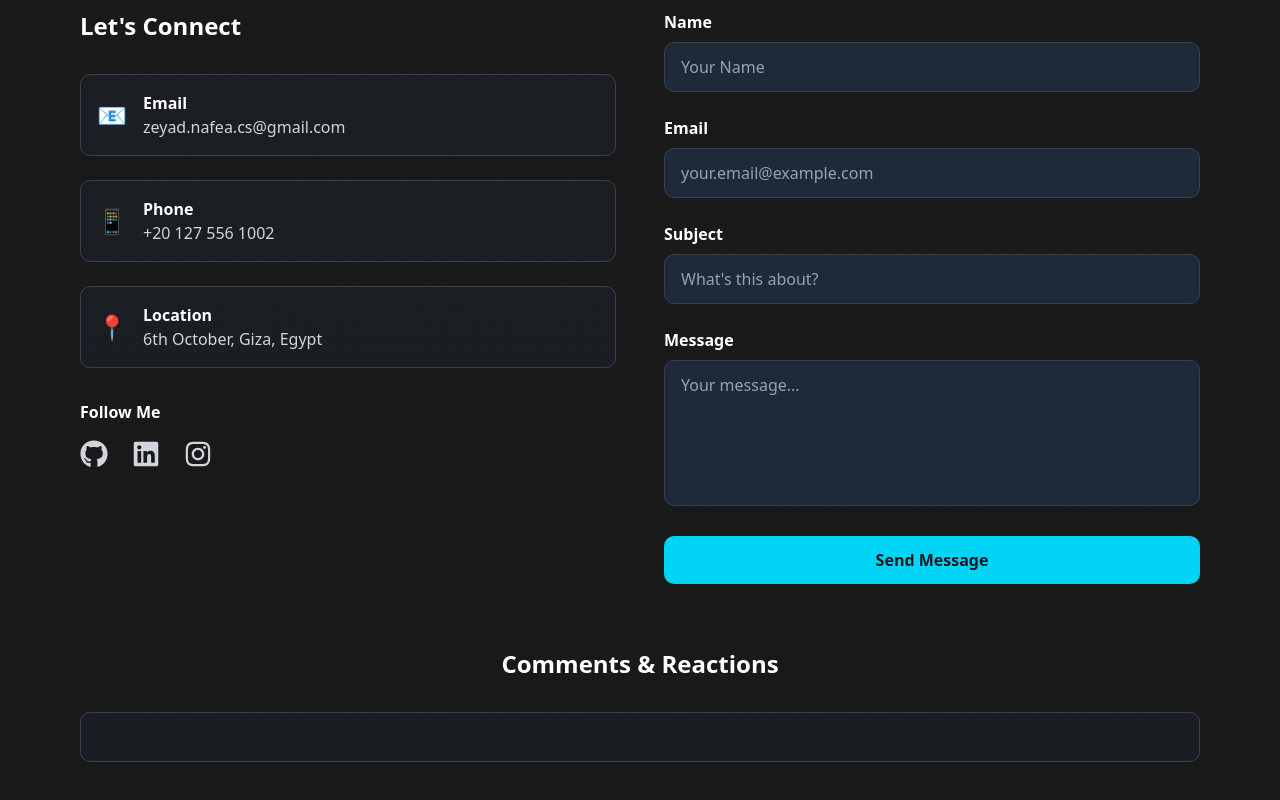
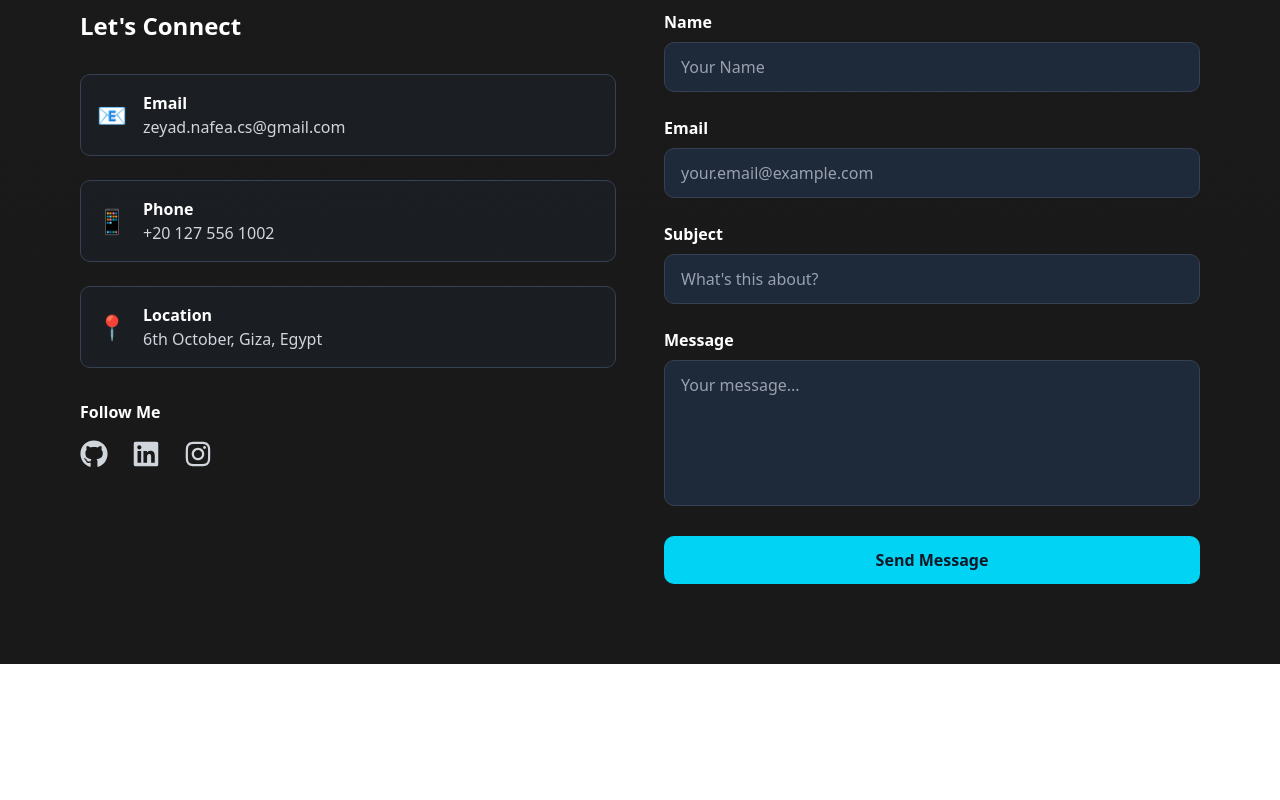
Before and after one commit to Zeyad-nafea/portfolio-website, a Next.js app: page / in a window 1280 px wide. Shown: the part 4782-5582 px from the top of the page. After the commit the page ends 5446 px from the top, so only its background shows below. Built offline with nearby package versions, Linux system fonts and the light colour scheme.

Commit message:
Update ContactSection.jsx

```diff
--- a/components/sections/ContactSection.jsx
+++ b/components/sections/ContactSection.jsx
@@ -1,7 +1,7 @@
 "use client";
 
 import { motion } from "framer-motion";
-import { useState, useEffect } from "react";
+import { useState } from "react";
 import Socials from "@/components/ui/socials";
 
 const ContactSection = () => {
@@ -14,37 +14,6 @@
 
   const [isSubmitting, setIsSubmitting] = useState(false);
   const [submitStatus, setSubmitStatus] = useState(null);
-
-  // Load Giscus comments
-useEffect(() => {
-  const script = document.createElement('script');
-  script.src = 'https://giscus.app/client.js';
-  script.setAttribute('data-repo', 'Zeyad-nafea/portfolio-website');
-  script.setAttribute('data-repo-id', 'R_kgDOPsRatg');
-  script.setAttribute('data-category', 'General');
-  script.setAttribute('data-category-id', 'DIC_kwDOPsRats4CvKO8');
-  script.setAttribute('data-mapping', 'pathname');
-  script.setAttribute('data-strict', '0');
-  script.setAttribute('data-reactions-enabled', '1');
-  script.setAttribute('data-emit-metadata', '0');
-  script.setAttribute('data-input-position', 'bottom'); // Changed from 'top' to 'bottom'
-  script.setAttribute('data-theme', 'dark');
-  script.setAttribute('data-lang', 'en');
-  script.setAttribute('data-loading', 'lazy');
-  script.crossOrigin = 'anonymous';
-  script.async = true;
-
-  const giscusContainer = document.getElementById('giscus-container');
-  if (giscusContainer) {
-    giscusContainer.appendChild(script);
-  }
-
-  return () => {
-    if (giscusContainer && script.parentNode) {
-      giscusContainer.removeChild(script);
-    }
-  };
-}, []);
 
   const handleChange = (e) => {
     setFormData({
@@ -126,7 +95,7 @@
         </p>
       </motion.div>
 
-      <div className="grid grid-cols-1 lg:grid-cols-2 gap-12 mb-16">
+      <div className="grid grid-cols-1 lg:grid-cols-2 gap-12">
         {/* Contact Information */}
         <motion.div
           initial={{ opacity: 0, x: -30 }}
@@ -267,22 +236,6 @@
           </form>
         </motion.div>
       </div>
-
-      {/* Comments Section */}
-      <motion.div
-        initial={{ opacity: 0, y: 30 }}
-        whileInView={{ opacity: 1, y: 0 }}
-        transition={{ duration: 0.6, delay: 0.2 }}
-        viewport={{ once: true }}
-        className="mt-16"
-      >
-        <h3 className="text-2xl font-bold text-white mb-8 text-center">
-          Comments & Reactions
-        </h3>
-        <div className="bg-gray-800/30 rounded-lg p-6 border border-gray-700">
-          <div id="giscus-container"></div>
-        </div>
-      </motion.div>
     </motion.section>
   );
 };
```
